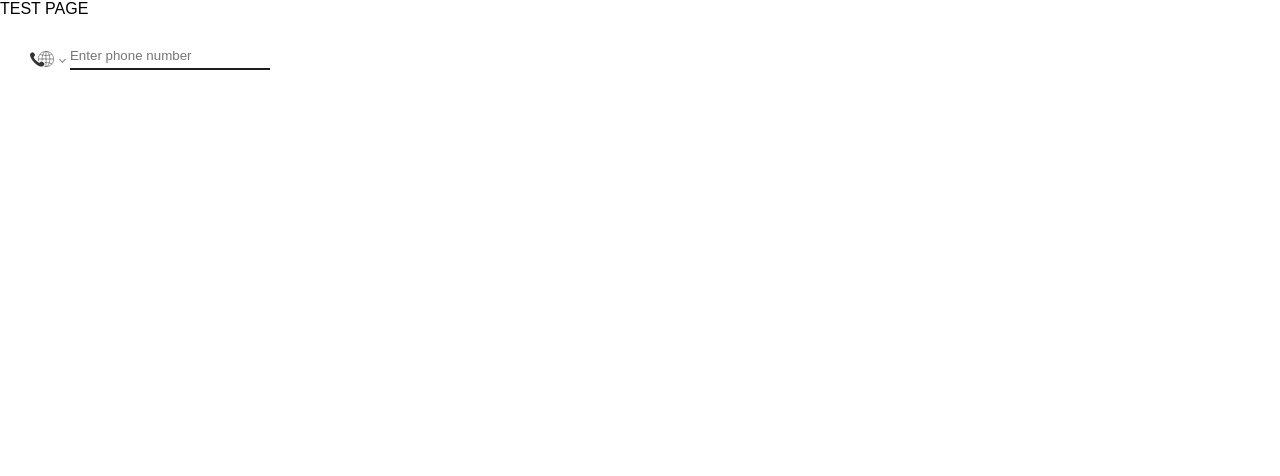
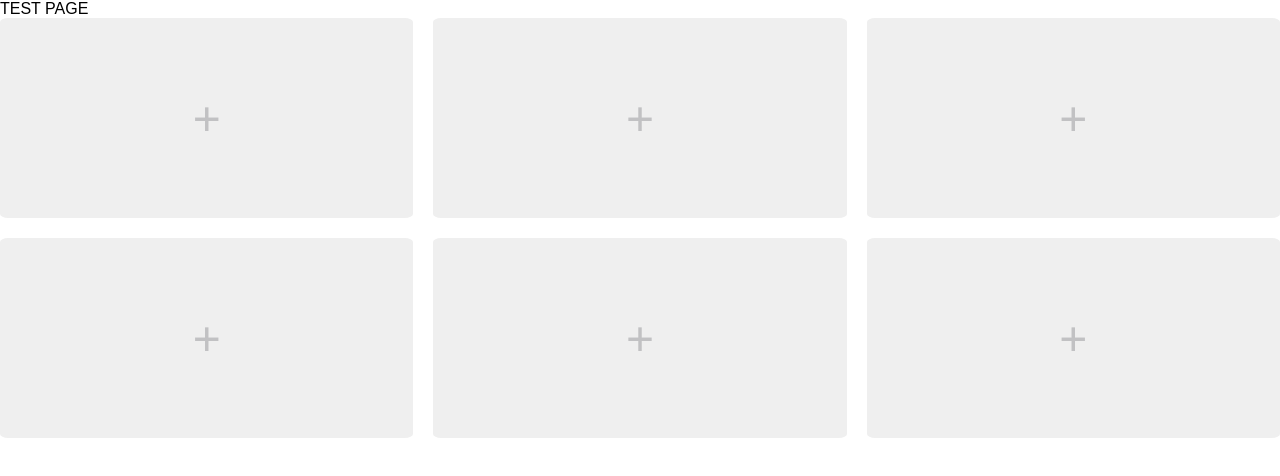
Before and after one commit to kiryl-kavalenka/aws-booking-frontend, a React (Create React App) app: page /test in a window 1280 px wide. Shown: the top 476 px of the page. Built offline with nearby package versions, Linux system fonts and the light colour scheme.

Commit message:
feat: added functionallity to upload images and remove them on test page

```diff
--- a/src/components/pages/firstTest/test.tsx
+++ b/src/components/pages/firstTest/test.tsx
@@ -1,46 +1,155 @@
-import { FC, useState } from "react"
+import { FC, useState, useEffect, useRef } from "react"
 import 'react-phone-number-input/style.css'
 import styled from "styled-components"
-import PhoneInput from 'react-phone-number-input'
 
 const Wrapper = styled.div`
-    width: 300px;
-    height: fit-content;
-    padding: 30px;
+    display: grid;
+    grid-template-columns: repeat(3, minmax(200px, 1fr));
+    width: 100vw;
+    gap: 20px;
 
-    input{
-        border: 0;
-        padding-bottom: 5px;
-        border-bottom: 2px solid #1c1d1f;
-    }
-
-    input:focus{
-        outline: none;
-        padding-bottom: 5px;
-        border-bottom: 2px solid #1c1d1f;
+    img {
+        width: 100%;
+        height: 100%;
+        object-fit: cover;
     }
 `
 
+const ImpageInputPlaceholder = styled.div`
+    position: relative;
+    display: flex;
+    justify-content: center;
+    align-items: center;
+    background-color: #efefef;
+    height: 200px;
+    border-radius: 2%;
+    font-size: 300%;
+    color: #c1c1c3;
+    cursor: pointer;
+    overflow: hidden;
+
+    input {
+        display: none;
+    }
+`
+
+const DeleteImageButton = styled.div`
+    position: absolute;
+    top: 2%;
+    right: 2%;
+    display: flex;
+    justify-content: center;
+    align-items: center;
+    width: 25px;
+    height: 25px;
+    border-radius: 50%;
+    background-color: #f7f9f4;
+    font-size: 1rem;
+
+    div {
+        transform: rotate(45deg);
+    }
+`
 
 export const Test: FC = () => {
-    // `value` will be the parsed phone number in E.164 format.
-    // Example: "+12133734253".
-    const [value, setValue] = useState()
+    const [images, setImages] = useState<File[]>(Array.from({length: 6}));
+    const [imageURLs, setimageURLs] = useState<string[]>([]);
+    const fileInputRefs = useRef<HTMLInputElement[]>(Array.from({length: 6}));
 
-    const handler = (e: any) => {
-        setValue(e);
+    const handleDivClick = (index: number) => {
+        const inputRef = fileInputRefs.current[index];
+        if (inputRef) {
+            inputRef.click();
+       }
+    };
+
+    const handleRemoveImage = (index: number) => {
+        console.log('remove', index)
+        setimageURLs(prev => {
+            prev[index] = '';
+            return [...prev]
+        })
+        setImages(prev => {
+            prev[index] = new File([], "empty.txt", { type: "text/plain" });
+            return [...prev];
+        })
     }
+
+    function onImageChange(e: React.ChangeEvent<HTMLInputElement>) {
+        const index = Number(e.target.id);
+        const selectedImages = e.target.files;
+
+        if (selectedImages) {
+            const newImagesArray: File[] = Array.from(selectedImages);
+            setImages(prev => {
+                prev[index] = newImagesArray[0];
+                return prev = [...prev]
+            });
+        }
+    }
+
+    useEffect(() => {
+        if (images.length < 1) return;
+
+        const newImageURLs: string[] = images.map(image => {
+            if (image && image.size !== 0) {
+                return URL.createObjectURL(image)
+            } else {
+                return ''
+            }
+        });
+        setimageURLs(prev => prev = newImageURLs);
+
+        return () => {
+            newImageURLs.forEach(url => URL.revokeObjectURL(url));
+        };
+    }, [images]);
+
+    useEffect(() => {
+        console.log('imageURLs', imageURLs);
+        console.log('images', images)
+    }, [imageURLs, images])
+
+    const imagePlaceholders = Array.from({ length: 6 }, (_, index) => (
+        <ImpageInputPlaceholder key={index} onClick={() => handleDivClick(index)}>
+            {imageURLs[index] ? (
+                    <>
+                        <DeleteImageButton onClick={(e: any) => {
+                                e.stopPropagation()
+                                handleRemoveImage(index)
+                            }}>
+                            <div>+</div>
+                        </DeleteImageButton>
+                        <img src={imageURLs[index]} alt='test' />
+                    </>
+                ) : (
+                    <>
+                        <input
+                            ref={inputRef => {
+                                // sometimes we get inputRef == null
+                                // TODO: learn all about useRef
+                                if (inputRef) {
+                                    fileInputRefs.current[index] = inputRef
+                                }
+                            }
+                            }
+
+                            type="file"
+                            accept="image/*"
+                            id={`${index}`}
+                            onChange={onImageChange}
+                        />
+                        +
+                    </>
+                )
+            }
+        </ImpageInputPlaceholder>
+    ));
 
     return (
         <>
             <div>TEST PAGE</div>
-            <Wrapper>
-                <PhoneInput
-                    placeholder="Enter phone number"
-                    value={value}
-                    onChange={handler}/>
-            </Wrapper>
-            {value}
+            <Wrapper>{imagePlaceholders}</Wrapper>
         </>
-    )
-}
+    );
+};
--- a/src/components/pages/login/steps/step8.tsx
+++ b/src/components/pages/login/steps/step8.tsx
@@ -1,7 +1,22 @@
-import { FC } from "react";
+import { FC, useEffect, useState } from "react";
+import { Text } from '../../../ui/text';
+import { Button } from "../../../ui/button";
 
 export const Step8: FC = () => {
+    const [canFinish, setCanFinish] = useState<boolean>(false);
+
+
+
+
+    const handleFinish = () => {
+        console.log('finish')
+    }
+
     return(
-        <>Step8</>
+        <>
+            <Text type="header" textAlign="center">Add photos</Text>
+            <Text type="param" textAlign="center">Add at least one photo to continue</Text>
+            <Button type="common" width="100%" onClick={handleFinish} disabled={!canFinish}>Finish registration</Button>
+        </>
     )
 }
```
